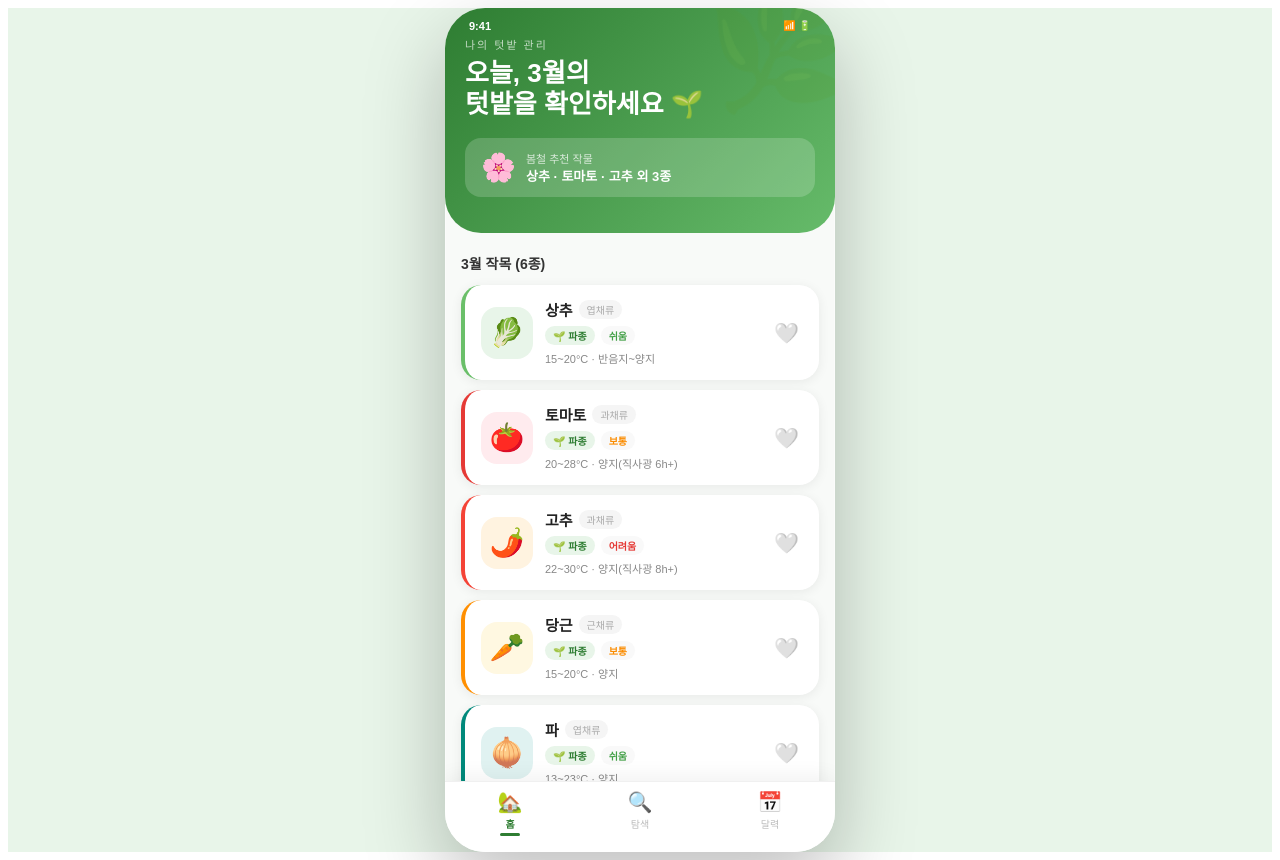
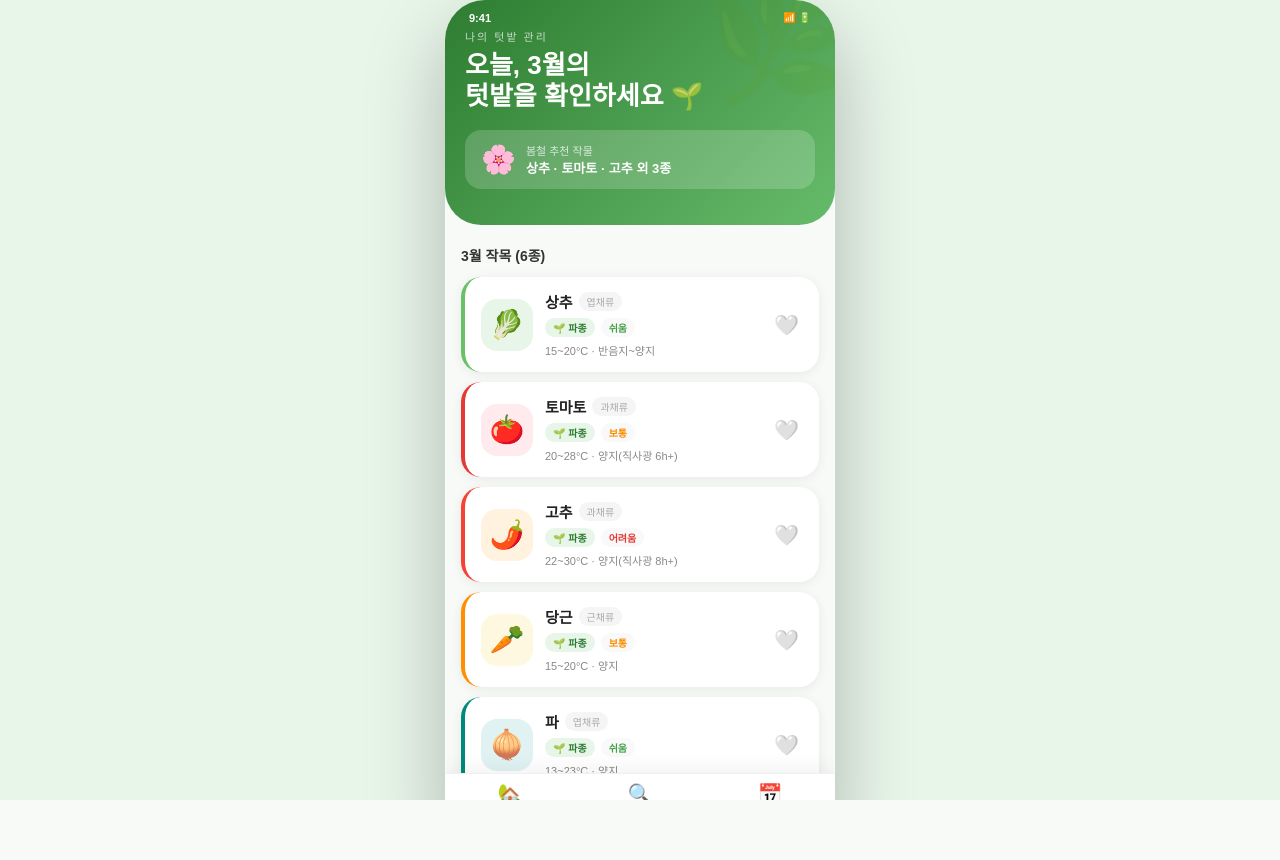
Before and after one commit to sungsu88kim-ai/my-garden-apps, a React (Create React App) app: page / in a window 1280 px wide. After the commit the page ends 800 px from the top, so only its background shows below. Built offline with nearby package versions, Linux system fonts and the light colour scheme.

Commit message:
full screen

```diff
--- a/public/index.html
+++ b/public/index.html
@@ -1 +1,14 @@
-<div id="root"></div>
+<!DOCTYPE html>
+<html lang="ko">
+  <head>
+    <meta charset="UTF-8" />
+    <meta name="viewport" content="width=device-width, initial-scale=1, viewport-fit=cover">
+    <meta name="mobile-web-app-capable" content="yes">
+    <meta name="apple-mobile-web-app-capable" content="yes">
+    <meta name="apple-mobile-web-app-status-bar-style" content="default">
+    <title>텃밭 관리</title>
+  </head>
+  <body>
+    <div id="root"></div>
+  </body>
+</html>
--- a/src/index.js
+++ b/src/index.js
@@ -1,13 +1,11 @@
-import React, { StrictMode } from 'react';
-import { createRoot } from 'react-dom/client';
-
+import React from 'react';
+import ReactDOM from 'react-dom/client';
+import './style.css';
 import App from './App';
 
-const rootElement = document.getElementById('root');
-const root = createRoot(rootElement);
-
+const root = ReactDOM.createRoot(document.getElementById('root'));
 root.render(
-  <StrictMode>
+  <React.StrictMode>
     <App />
-  </StrictMode>
+  </React.StrictMode>
 );
--- a/src/style.css
+++ b/src/style.css
@@ -1,5 +1,13 @@
-h1,
-p {
-  font-family: -apple-system, BlinkMacSystemFont, 'Segoe UI', Roboto, Oxygen,
-    Ubuntu, Cantarell, 'Open Sans', 'Helvetica Neue', sans-serif;
+* {
+  margin: 0;
+  padding: 0;
+  box-sizing: border-box;
+  -webkit-tap-highlight-color: transparent;
 }
+
+html, body, #root {
+  width: 100%;
+  height: 100%;
+  overflow: hidden;
+  background: #f8faf8;
+}
```
Also changed, not shown: package.json (+12 -0 lines), 1 other file (tests, documents, lock files or other folders).
